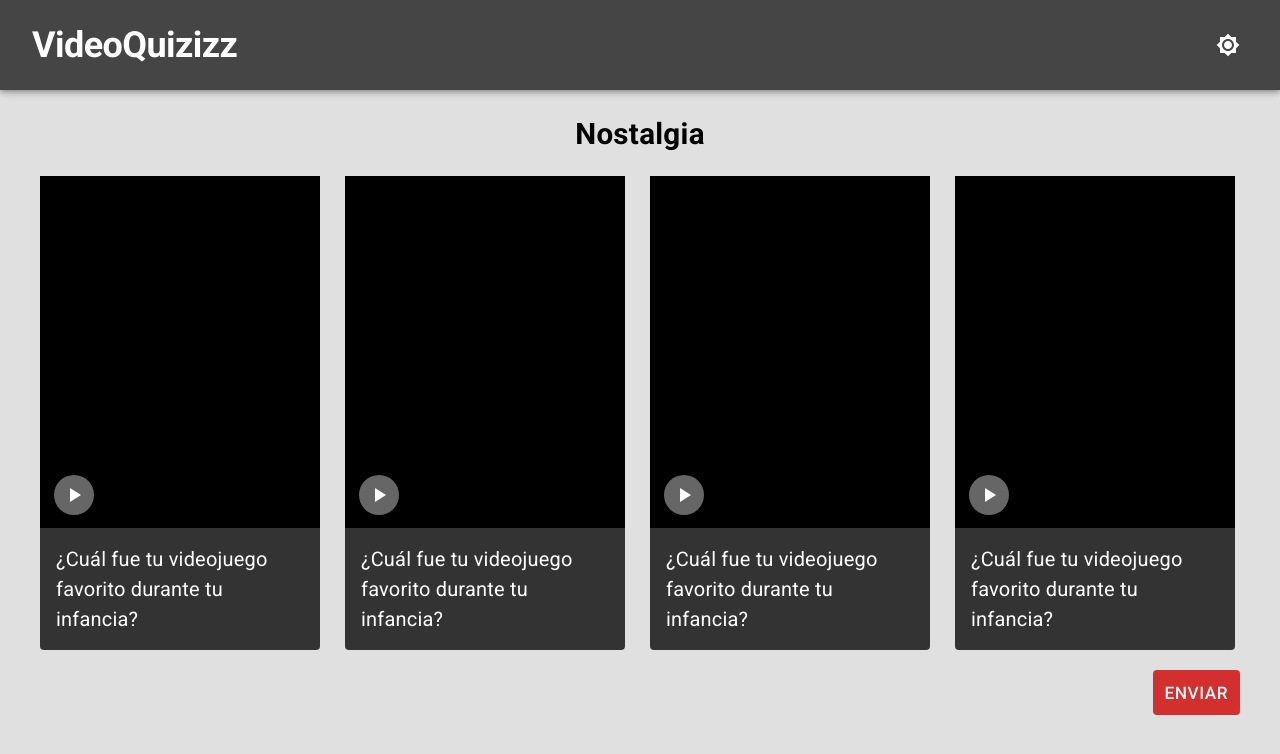
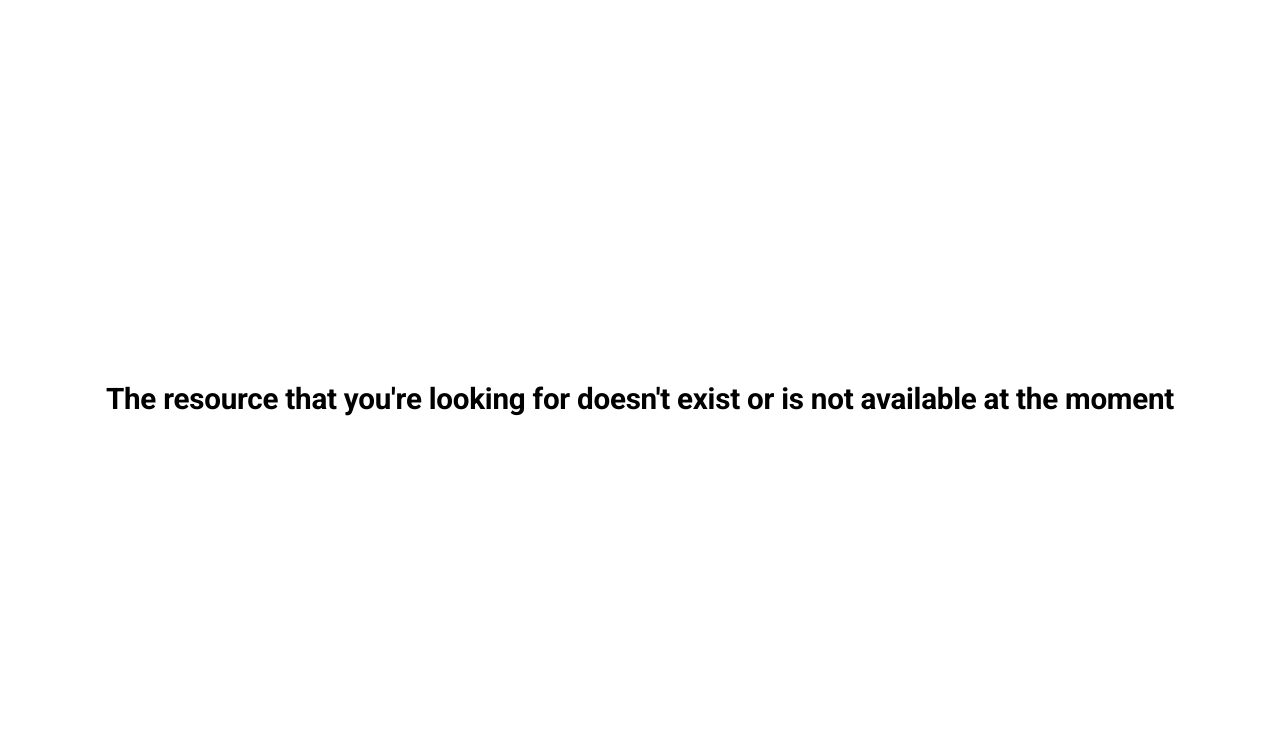
Before and after one commit to gopoma/krowdy-video-quiz-app, a React (Vite) app: page /404 in a window 1280 px wide. Shown: the top 754 px of the page. Built offline with nearby package versions, Linux system fonts and the light colour scheme.

Commit message:
add routes and lazy load

```diff
--- a/src/VideoQuizApp.tsx
+++ b/src/VideoQuizApp.tsx
@@ -1,10 +1,18 @@
+import { Suspense } from 'react'
+import { BrowserRouter } from 'react-router-dom'
+
 import { ColorModeProvider } from './context'
-import { VideoQuizPage } from './pages'
+import { AppRouter } from './router'
+import { Loading } from './components'
 
 export default function App (): JSX.Element {
   return (
     <ColorModeProvider>
-      <VideoQuizPage />
+      <Suspense fallback={ <Loading /> }>
+        <BrowserRouter>
+          <AppRouter />
+        </BrowserRouter>
+      </Suspense>
     </ColorModeProvider>
   )
 }
--- /dev/null
+++ b/src/components/Loading.tsx
@@ -0,0 +1,17 @@
+import { type FC } from 'react'
+import { Typography } from '@mui/material'
+
+export const Loading: FC = () => {
+  return (
+    <Typography
+      variant='h2'
+      sx={{
+        p: 4,
+        fontSize: '1.85em',
+        fontWeight: 'bold'
+      }}
+    >
+      Loading...
+    </Typography>
+  )
+}
--- a/src/components/index.ts
+++ b/src/components/index.ts
@@ -1,3 +1,4 @@
+export * from './Loading'
 export * from './Navbar'
 export * from './VideoQuestion'
 export * from './VideoQuizHeader'
--- /dev/null
+++ b/src/pages/NotFoundPage.tsx
@@ -0,0 +1,29 @@
+import { Box, Typography } from '@mui/material'
+import { type FC } from 'react'
+
+export const NotFoundPage: FC = () => {
+  return (
+    <Box
+      component='section'
+      sx={{
+        minHeight: '100vh',
+        display: 'flex',
+        justifyContent: 'center',
+        alignItems: 'center'
+      }}
+    >
+      <Typography
+        variant='h2'
+        sx={{
+          p: 4,
+          fontSize: '1.85em',
+          fontWeight: 'bold'
+        }}
+      >
+        The resource that you&apos;re looking for doesn&apos;t exist or is not available at the moment
+      </Typography>
+    </Box>
+  )
+}
+
+export default NotFoundPage
--- a/src/pages/VideoQuestionPage.tsx
+++ b/src/pages/VideoQuestionPage.tsx
@@ -7,3 +7,5 @@ export const VideoQuestionPage: FC = () => {
     </>
   )
 }
+
+export default VideoQuestionPage
--- a/src/pages/VideoQuizPage.tsx
+++ b/src/pages/VideoQuizPage.tsx
@@ -34,3 +34,5 @@ export const VideoQuizPage: FC = () => {
     </Layout>
   )
 }
+
+export default VideoQuizPage
--- a/src/pages/VideoQuizzesPage.tsx
+++ b/src/pages/VideoQuizzesPage.tsx
@@ -7,3 +7,5 @@ export const VideoQuizzesPage: FC = () => {
     </>
   )
 }
+
+export default VideoQuizzesPage
--- a/src/pages/index.ts
+++ b/src/pages/index.ts
@@ -1,3 +1,4 @@
+export * from './NotFoundPage'
 export * from './VideoQuestionPage'
 export * from './VideoQuizPage'
 export * from './VideoQuizzesPage'
--- /dev/null
+++ b/src/router/AppRouter.tsx
@@ -0,0 +1,23 @@
+import { type FC } from 'react'
+import { Navigate, Route, Routes } from 'react-router-dom'
+import { routes } from './'
+
+export const AppRouter: FC = () => {
+  return (
+    <Routes>
+      <Route path='/' element={ <Navigate to='/quizzes' /> } />
+
+      {
+        routes.map(({ path, Component }) => (
+          <Route
+            key={ path }
+            path={ path }
+            element={ <Component /> }
+          />
+        ))
+      }
+
+      <Route path='/*' element={ <Navigate to='/404' replace /> } />
+    </Routes>
+  )
+}
--- /dev/null
+++ b/src/router/index.ts
@@ -0,0 +1,2 @@
+export * from './AppRouter'
+export * from './routes'
--- /dev/null
+++ b/src/router/routes.ts
@@ -0,0 +1,25 @@
+import { lazy, type FC, type LazyExoticComponent } from 'react'
+
+interface Route {
+  path: string
+  Component: LazyExoticComponent<FC> | FC
+}
+
+const NotFoundPage = lazy(async () => await import('../pages/NotFoundPage'))
+const VideoQuizzesPage = lazy(async () => await import('../pages/VideoQuizzesPage'))
+const VideoQuizPage = lazy(async () => await import('../pages/VideoQuizPage'))
+
+export const routes: Route[] = [
+  {
+    path: '404',
+    Component: NotFoundPage
+  },
+  {
+    path: 'quizzes',
+    Component: VideoQuizzesPage
+  },
+  {
+    path: 'quizzes/:id',
+    Component: VideoQuizPage
+  }
+]
```
